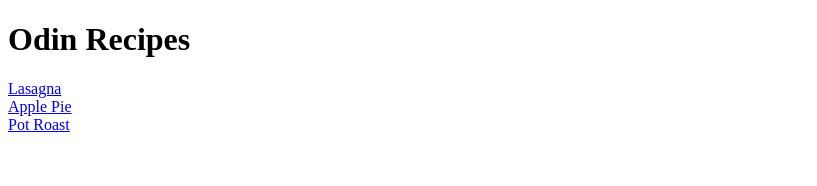
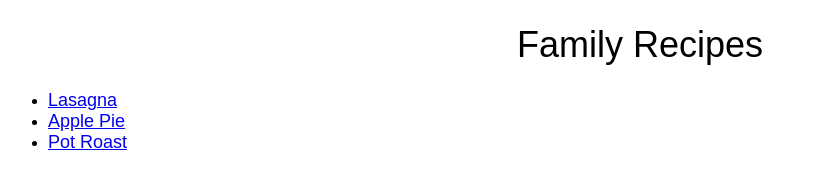
Before and after one commit to jpavkov/odin-recipes, a plain HTML site: page index.html in a window 1280 px wide. Shown: the whole page, without its empty margins (0-817 px from the left). Drawn offline with Linux system fonts and the light colour scheme.

Commit message:
Updated CSS and HTML
Modified the layout of the title and list of recipes with fonts and text changes

```diff
--- a/index.html
+++ b/index.html
@@ -5,15 +5,16 @@
 <head>
     <meta charset="UTF-8">
     <title>Odin Recipes</title>
+    <link rel="stylesheet" href="style.css">
 </head>
 
 <body>
-    <h1>Odin Recipes</h1>
-
-    <a href="recipes/lasagna.html">Lasagna</a><br>
-    <a href="recipes/apple_pie.html">Apple Pie</a><br>
-    <a href="recipes/pot_roast.html">Pot Roast</a>
-
+    <h1 class="title">Family Recipes</h1>
+    <ul>
+        <li><a class="recipe-name" href="recipes/lasagna.html">Lasagna</a></li>
+        <li><a class="recipe-name" href="recipes/apple_pie.html">Apple Pie</a></li>
+        <li><a class="recipe-name" href="recipes/pot_roast.html">Pot Roast</a></li>
+    </ul>
 </body>
 
 </html>
--- /dev/null
+++ b/style.css
@@ -0,0 +1,12 @@
+.title {
+    font-size: 36px;
+    text-align: center;
+    font-family: Arial, Helvetica, sans-serif;
+    font-weight: lighter;
+}
+
+.recipe-name {
+    font-size: 18px;
+    font-weight: normal;
+    font-family: Arial, Helvetica, sans-serif;
+}
```
